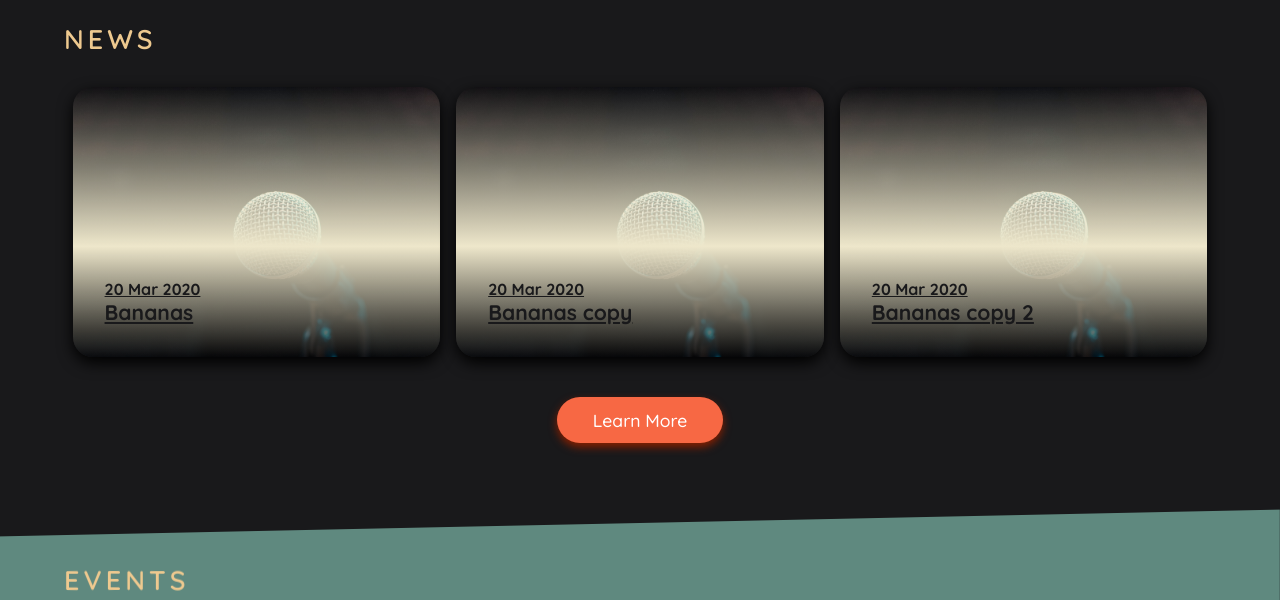
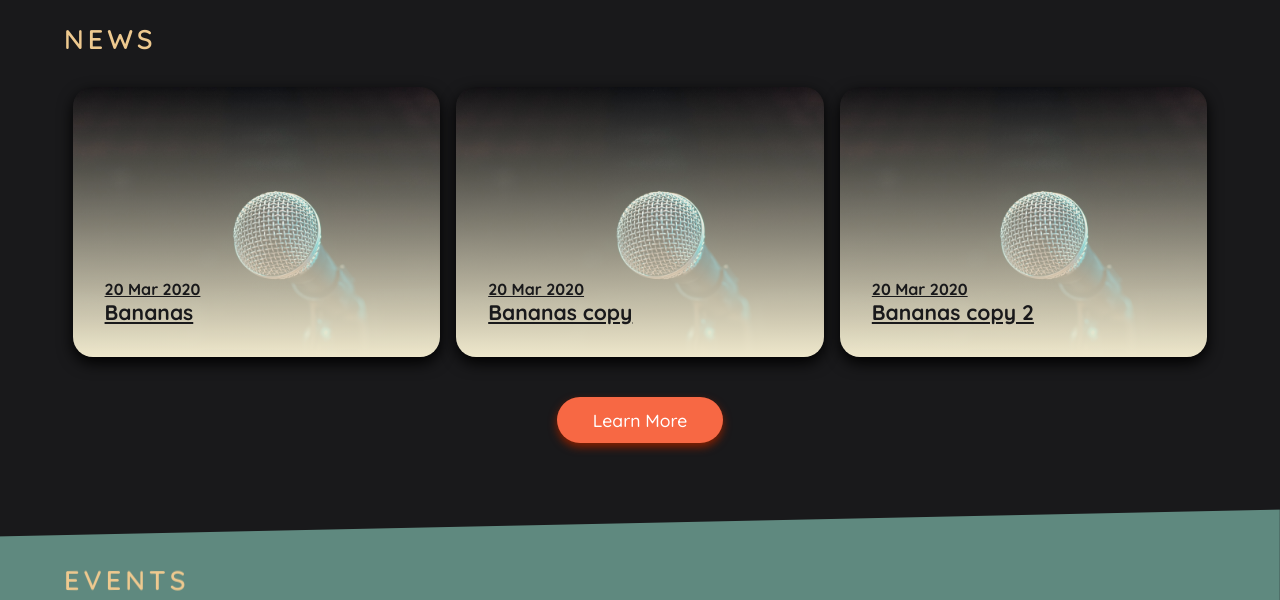
Before and after one commit to jimDragon/RUTC-Webpage, a Jekyll site: the page built from index.html, in a window 1280 px wide. Shown: the part 900-1500 px from the top of the page. Built offline with Jekyll 4.4.1, drawn with Linux system fonts in a browser that asks for light colours; grey boxes are pictures that could not be loaded.

```diff
--- a/Gemfile
+++ b/Gemfile
@@ -2,7 +2,4 @@ source "https://rubygems.org"
 git_source(:github) {|repo_name| "https://github.com/#{repo_name}" }
 
 # gem "jekyll"
-# gem "github-pages", group: :jekyll_plugins
-group :jekyll_plugins do
-   gem "jekyll-ghdeploy"
-end
+gem "github-pages", group: :jekyll_plugins
--- a/_config.yml
+++ /dev/null
@@ -1 +0,0 @@
-repository: jimDragon/RUTC-Webpage
--- a/_data/navigation.yml
+++ b/_data/navigation.yml
@@ -8,9 +8,9 @@ navigation-bar:
 carousel:
   - title: "Festivals"
     description: "The big day that everyone is waiting for. Here you have the oportunity to see and appreciate big artists and local bands."
-    cover: "/assets/img/1_Landing/Landing_3"
+    cover: "assets/img/1_Landing/Landing_3"
     link: "index.html"
   - title: "Street Events"
     description: "Getting in the mood by performing at the street events that happen in random spots on the city."
-    cover: "/assets/img/2_Events/2_Street.jpg"
+    cover: "assets/img/2_Events/2_Street.jpg"
     link: "index.html"
--- a/_layouts/home.html
+++ b/_layouts/home.html
@@ -4,7 +4,8 @@
 	<meta charset="utf-8">
 	<meta name="viewport" content="width=device-width, initial-scale=1.0">
 	<link href="https://fonts.googleapis.com/css?family=Quicksand:400,500,600,700&display=swap" rel="stylesheet">
-	<link rel="stylesheet" href="/assets/css/home.css">
+	<link href="assets/css/home.css" rel="stylesheet">
+	<!-- <link rel="stylesheet" href="/assets/css/home.css"> -->
 	<title>{{ page.title }}</title>
 </head>
 <body>
@@ -13,11 +14,11 @@
 		<!-- Navigation bar -->
 		<nav class="nav">
 			<a href="#" class="hide-desktop">
-				<img class="menu" id="menu" src="/assets/img/icons/ham_menu.svg" alt="Toggle menu">
+				<img class="menu" id="menu" src="assets/img/icons/ham_menu.svg" alt="Toggle menu">
 			</a>
 
 			<ul class="nav__list show-desktop hide-mobile" id="nav">
-				<li id="exit" class="exit-btn hide-desktop"><img src="/assets/img/icons/exit.svg" alt="Exit menu"></li>
+				<li id="exit" class="exit-btn hide-desktop"><img src="assets/img/icons/exit.svg" alt="Exit menu"></li>
 				{% for item in site.data.navigation.navigation-bar %}
 					<li class="nav__list-item"><a class="nav__link" href="#{{ item.option }}">{{ item.option | upcase }}</a></li>
 				{% endfor %}
@@ -33,7 +34,7 @@
 
 	<!-- Back to top -->
 	<button id="top-scroll" class="btn btn-top" title="Go to top">
-		<img src="/assets/img/icons/top.svg">
+		<img src="assets/img/icons/top.svg">
 	</button>
 
 	<!-- Feed -->
@@ -132,6 +133,6 @@
 
   <!-- Page specific js -->
   <script src="https://ajax.googleapis.com/ajax/libs/jquery/3.3.1/jquery.min.js"></script>
-  <script src="/assets/js/modules.js"></script>
+  <script src="assets/js/modules.js"></script>
 	</body>
 </html>
--- a/assets/css/home.css
+++ b/assets/css/home.css
@@ -218,7 +218,7 @@ section {
     border-radius: 20px;
     box-shadow: 0px 6px 15px #000;
     background: -moz-linear-gradient(top, rgba(0, 0, 0, 0) 0%, rgba(0, 0, 0, 0) 0%, var(--clr-light) 100%), url(/assets/img/2_Events/3_Workshop.jpg) center;
-    background: -webkit-gradient(linear, left top, left bottom, color-stop(0%, rgba(0, 0, 0, 0)), color-stop(59%, var(--clr-light)), color-stop(100%, rgba(0, 0, 0, 0.65))), url(/assets/img/2_Events/3_Workshop.jpg) no-repeat;
+    background: -webkit-gradient(linear, left top, left bottom, color-stop(0%, rgba(0, 0, 0, 0)), color-stop(100%, var(--clr-light)), color-stop(100%, rgba(0, 0, 0, 0.65))), url(/assets/img/2_Events/3_Workshop.jpg) no-repeat;
     /* background: -webkit-linear-gradient(top, rgba(0, 0, 0, 0) 0%, rgba(0, 0, 0, 0) 59%, rgba(0, 0, 0, 0.65) 100%), url(/assets/img/2_Events/3_Workshop.jpg) no-repeat; */
     /* background: -o-linear-gradient(top, rgba(0, 0, 0, 0) 0%, rgba(0, 0, 0, 0) 59%, rgba(0, 0, 0, 0.65) 100%), url(/assets/img/2_Events/3_Workshop.jpg) no-repeat; */
     /* background: -ms-linear-gradient(top, rgba(0, 0, 0, 0) 0%, rgba(0, 0, 0, 0) 59%, rgba(0, 0, 0, 0.65) 100%), url(/assets/img/2_Events/3_Workshop.jpg) no-repeat; */
```
Also changed, not shown: Gemfile.lock.
